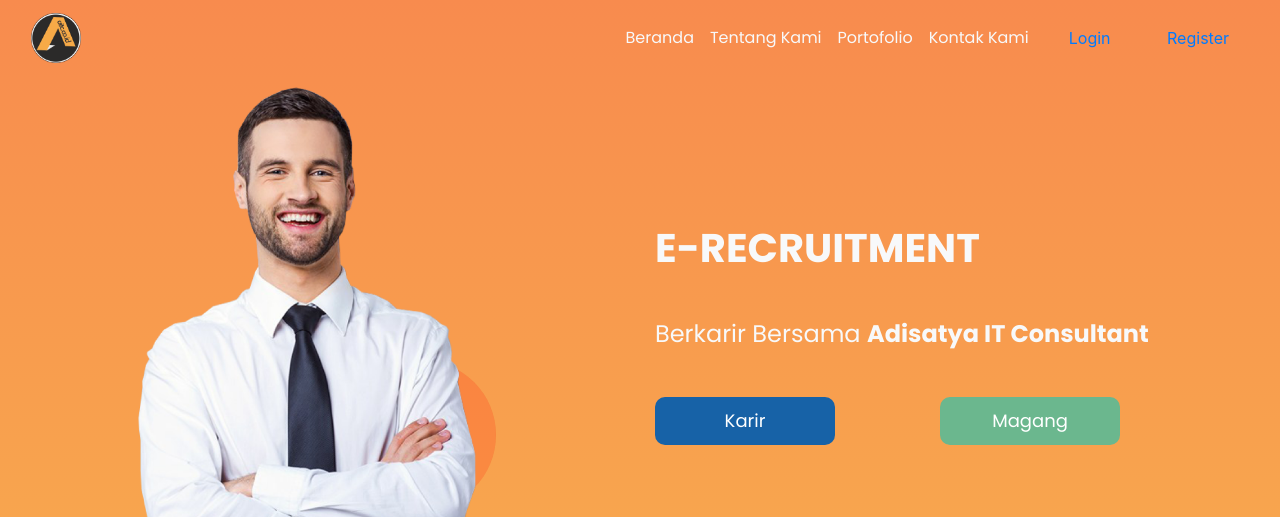
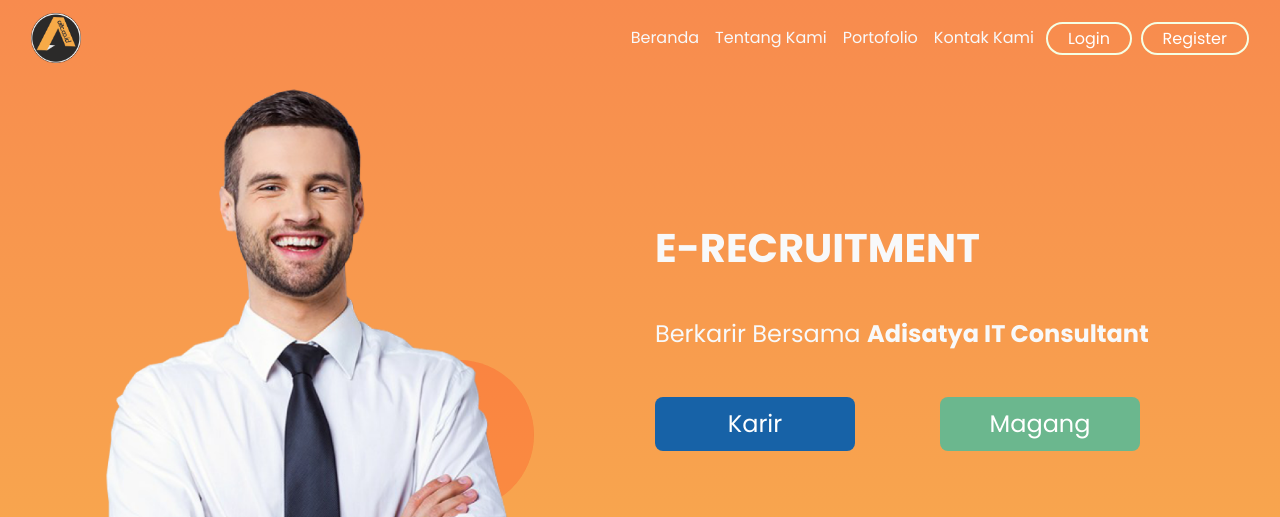
Before and after one commit to Corazon-17/webkarir_live2, a Django app: page / in a window 1280 px wide. Shown: the top 517 px of the page. Run offline with Django 3.2, Linux system fonts and the light colour scheme; some libraries are stand-ins or nearby versions.

Commit message:
Add files via upload

```diff
--- a/static/css/custom.css
+++ b/static/css/custom.css
@@ -69,10 +69,6 @@
 -------------------------------------------------- */
 /* Not required for template or sticky footer method. */
 
-body > .container {
-  margin-bottom: 0px;
-}
-
 .footer > .container {
   padding-right: 15px;
   padding-left: 15px;
@@ -89,13 +85,12 @@
 }
 
 .container-login {
-  padding: 0px 30px;
-  margin-top: 40px;
-  margin-bottom: 100px;
+  margin-top: 40px !important;
+  margin-bottom: 100px !important;
 }
 
 .card-login {
-  width: 90%;
+  width: 100%;
   border-radius: 20px;
 }
 
@@ -123,7 +118,7 @@
 }
 
 .container-form {
-  padding: 10px 70px;
+  padding: 10px 50px;
 }
 
 code {
@@ -138,7 +133,7 @@
   left: 0;
   bottom: 0;
 
-  background: url(../image/eclipse_left.png);
+  background: url(../image/ellipse_left.png);
   background-size: cover;
   z-index: -100;
 }
@@ -148,7 +143,7 @@
   position: absolute;
   width: 150px;
   height: 150px;
-  left: 27%;
+  left: 30%;
   top: 45%;
   border-radius: 50%;
 
@@ -164,7 +159,7 @@
   right: 0;
   bottom: 0;
 
-  background: url(../image/eclipse_right.png);
+  background: url(../image/ellipse_right.png);
   background-size: cover;
   overflow: hidden;
   z-index: -100;
@@ -176,17 +171,25 @@
 }
 
 .btn-styled {
-  margin-left: 8px;
+  border: 2px solid #f5ffe4;
   border-radius: 30px;
   padding: 3px 20px 3px 20px;
   white-space: nowrap;
-  transition: 0.3s;
-  display: inline-block;
+  transition: 0.5s;
+  color: #fff;
+  font-family: Poppins;
+}
+
+.custom-list {
+    list-style-type: none;
+    padding-left: 12px;
 }
 
 .btn-styled:hover {
   background: #31a9e1;
   text-decoration: none;
+  color: #fff;
+  font-family: Poppins;
 }
 
 .btn-styled-footer {
@@ -214,34 +217,59 @@
 
 .img-person {
   /*width: 70%;*/
-  width: 370px;
-  height: 519px;
-}
-
-.pt-home {
-  padding-top: 15%;
+  width: 440px;
+  height: auto;
 }
 
 .btn-magang {
-  width: 180px;
-  height: 48px;
+  width: 200px;
+  height: 54px;
 
   background: #6BB78E;
-  border-radius: 10px;
+  border-radius: 8px;
 
-  font-size: 18px;
+  font-size: 24px;
   color: white;
 }
 
 .btn-karir {
-  width: 180px;
-  height: 48px;
+  width: 200px;
+  height: 54px;
 
   background: #1762A7;
-  border-radius: 10px;
+  border-radius: 8px;
 
-  font-size: 18px;
+  font-size: 24px;
   color: white;
+}
+
+.form-control {
+  height: 50px;
+  font-size: 14px;
+}
+
+.long-place::-webkit-input-placeholder { /* Chrome/Opera/Safari */
+  white-space:pre-line;
+  position:relative;
+  top:-10px;
+}
+
+.long-place::-moz-placeholder { /* Firefox 19+ */
+  white-space:pre-line;
+  position:relative;
+  top:-10px;
+}
+
+.long-place:-ms-input-placeholder { /* IE 10+ */
+  white-space:pre-line;
+  position:relative;
+  top:-10px;
+}
+
+.long-place:-moz-placeholder { /* Firefox 18- */
+  white-space:pre-line;
+  position:relative;
+  top:-10px;
 }
 
 .card-style {
@@ -416,7 +444,7 @@
   left: 0;
   top: 650px;
 
-  background: url(../image/eclipse_left2.png);
+  background: url(../image/ellipse_left2.png);
   background-size: cover;
   z-index: -100;
 }
@@ -442,7 +470,7 @@
   right: 0;
   top: 559px;
 
-  background-image: url(../image/eclipse_right2.png);
+  background-image: url(../image/ellipse_right2.png);
   background-size: cover;
   overflow: hidden;
   z-index: -100;
```
